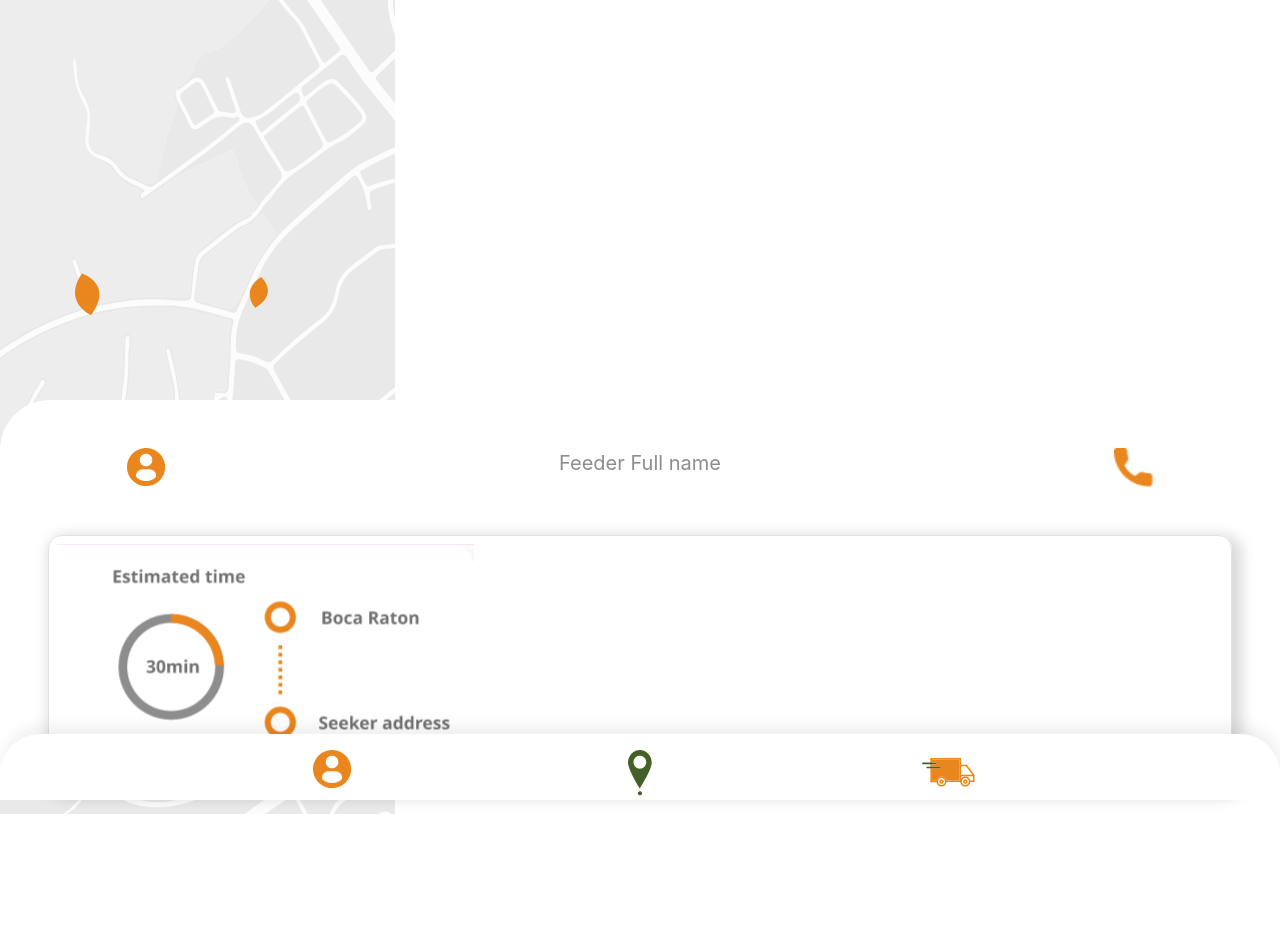
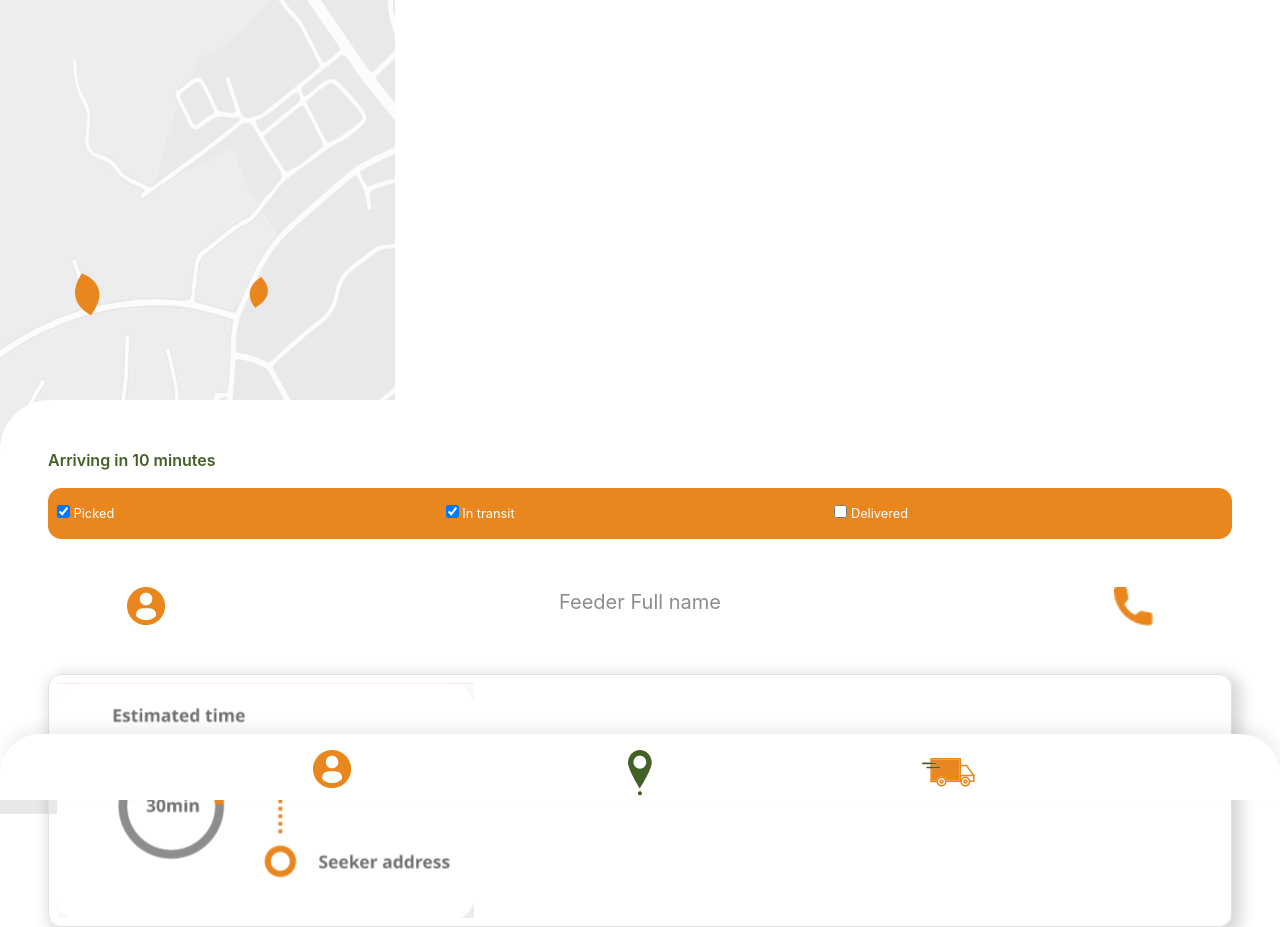
Before and after one commit to frodrigueez/Feed-South-Fl-Plus, a React (Create React App) app in the folder mobile/: page /#/seeker/route in a window 1280 px wide. Before the commit the page ends 814 px from the top, so only its background shows below. Built offline with nearby package versions, Linux system fonts and the light colour scheme.

Commit message:
needs logic to hide components

```diff
--- a/mobile/src/pages/FeederDeliveryRouteView.jsx
+++ b/mobile/src/pages/FeederDeliveryRouteView.jsx
@@ -17,6 +17,22 @@ const FeederDeliveryRouteView = () => {
         <div className={`${style.menuTop} px-5 pt-5`}>
           <div className="container-fluid">
             <div className="row">
+              <div className="col-12 p-0" style={{color:'#436026', fontWeight:'600'}}>Arriving in 10 minutes</div>
+              <div className={`${style.status} col-12 px-2 py-3 mb-5 mt-3`}>
+                <div className="row px-3">
+                  <div className="col-4 p-0">
+                    <input type="checkbox" name="" id="" checked /> Picked
+                  </div>
+                  <div className="col-4 p-0">
+                    <input type="checkbox" name="" id="" checked /> In transit
+                  </div>
+                  <div className="col-4 p-0">
+                    <input type="checkbox" name="" id="" /> Delivered
+                  </div>
+                </div>
+              </div>
+            </div>
+            <div className="row">
               <div className="col-2 p-0 text-center">
                 <img src={profile} alt="" className="shadow" />
               </div>
@@ -27,12 +43,12 @@ const FeederDeliveryRouteView = () => {
                 Feeder Full name
               </div>
               <div className="col-2 p-0 text-center">
-                <img src={phone} alt="" height='39px' />
+                <img src={phone} alt="" height="39px" />
               </div>
             </div>
             <div className="row">
               <div className={`${style.card} col-12 mt-5 p-2 border`}>
-                  <img src={card} alt="" className='img-fluid'/>
+                <img src={card} alt="" className="img-fluid" />
               </div>
             </div>
           </div>
--- a/mobile/src/pages/FeederDeliveryRouteView.module.css
+++ b/mobile/src/pages/FeederDeliveryRouteView.module.css
@@ -35,3 +35,10 @@
   font-size: .75em;
   font-weight: 600;
 }
+
+.status{
+    font-size: .8em;
+    background-color: #EA861E;
+    border-radius: 10pt;
+    color: #FFFFFF;
+}
```
